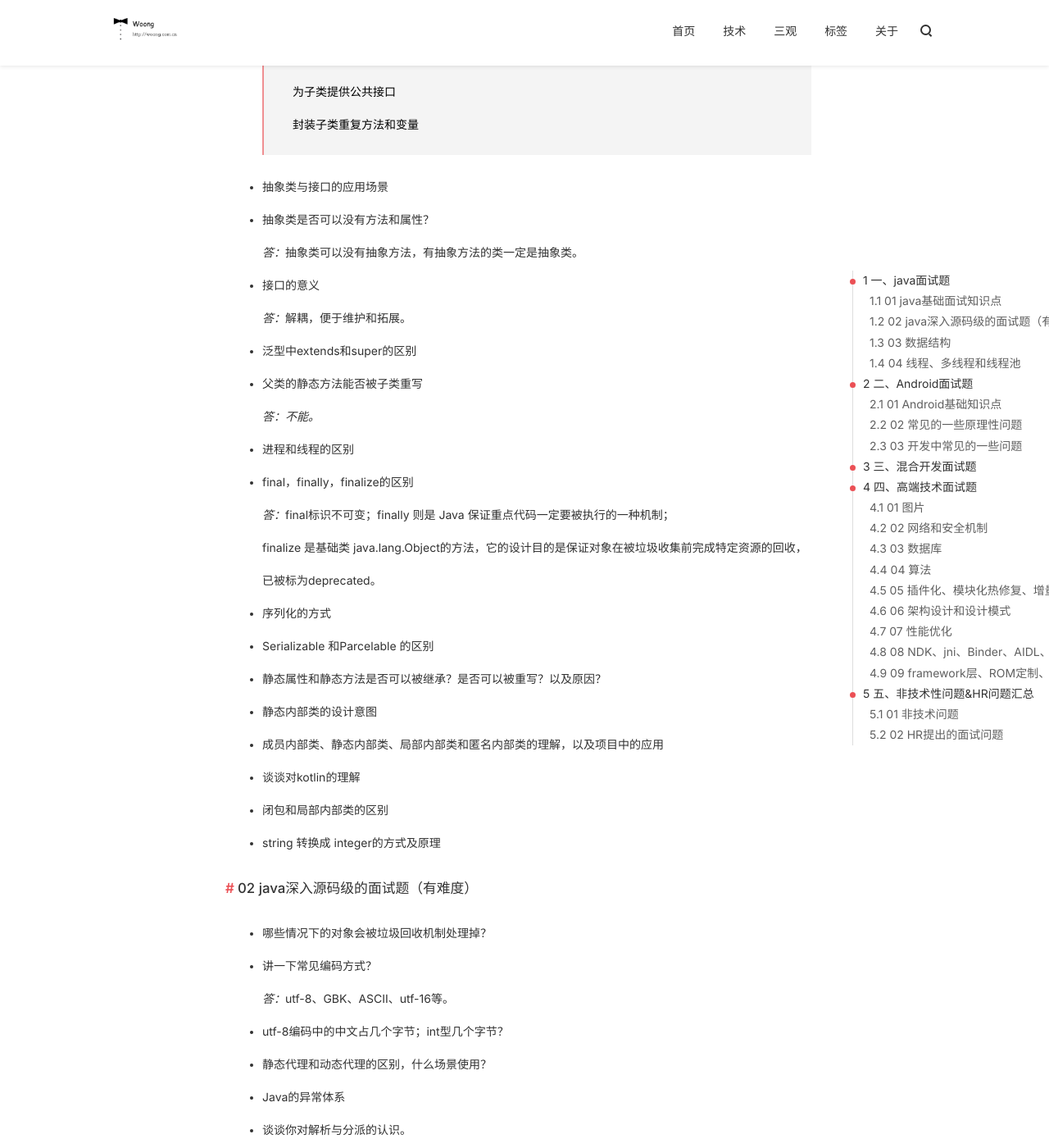
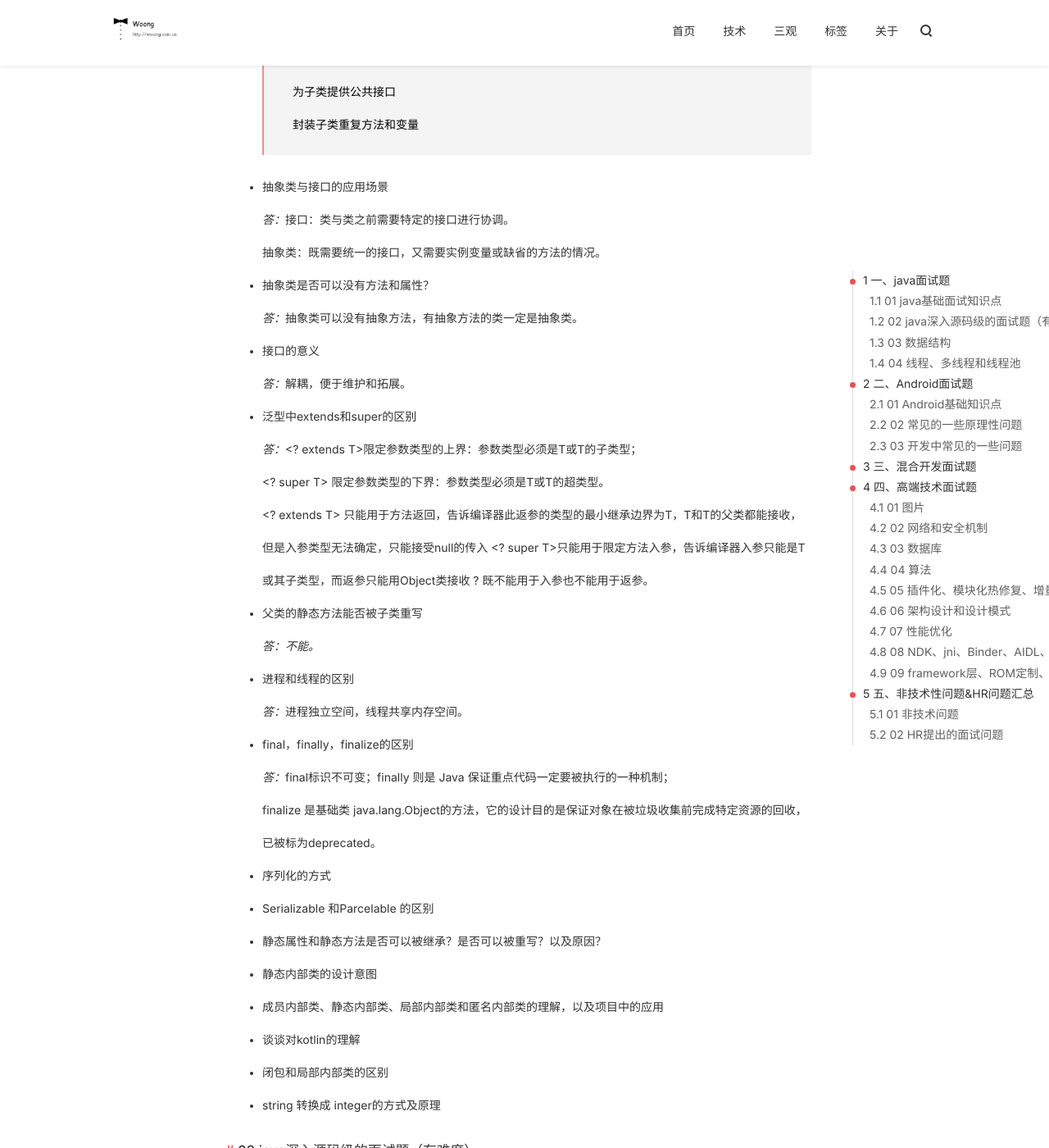
Before and after one commit to j1406493495/j1406493495.github.io, a Jekyll site: the page built from _posts/android/2018-11-05-Android面试题.md, in a window 1280 px wide and 1400 px high, scrolled down 2066 px. Shown: the whole window at 82% size. Built offline with Jekyll 4.4.1, drawn with Linux system fonts in a browser that asks for light colours; nearby versions of some CDN libraries; comment, search, counter and statistics services are not loaded.

Commit message:
[Bug XXXX] update answer Cause: None Solution: None Fixed Version: None Branch: None

```diff
--- a/_posts/android/2018-11-05-Android面试题.md
+++ b/_posts/android/2018-11-05-Android面试题.md
@@ -86,6 +86,10 @@ tags:
 
 - 抽象类与接口的应用场景
 
+  *答：*接口：类与类之前需要特定的接口进行协调。
+
+  抽象类：既需要统一的接口，又需要实例变量或缺省的方法的情况。
+
 - 抽象类是否可以没有方法和属性？
 
   *答：*抽象类可以没有抽象方法，有抽象方法的类一定是抽象类。
@@ -96,11 +100,21 @@ tags:
 
 - 泛型中extends和super的区别
 
+  *答：*<? extends T>限定参数类型的上界：参数类型必须是T或T的子类型；
+
+  <? super T> 限定参数类型的下界：参数类型必须是T或T的超类型。
+
+  <? extends T> 只能用于方法返回，告诉编译器此返参的类型的最小继承边界为T，T和T的父类都能接收，但是入参类型无法确定，只能接受null的传入
+  <? super T>只能用于限定方法入参，告诉编译器入参只能是T或其子类型，而返参只能用Object类接收
+  ? 既不能用于入参也不能用于返参。
+
 - 父类的静态方法能否被子类重写
 
   *答：不能。*
 
 - 进程和线程的区别
+
+  *答：*进程独立空间，线程共享内存空间。
 
 - final，finally，finalize的区别
 
```
